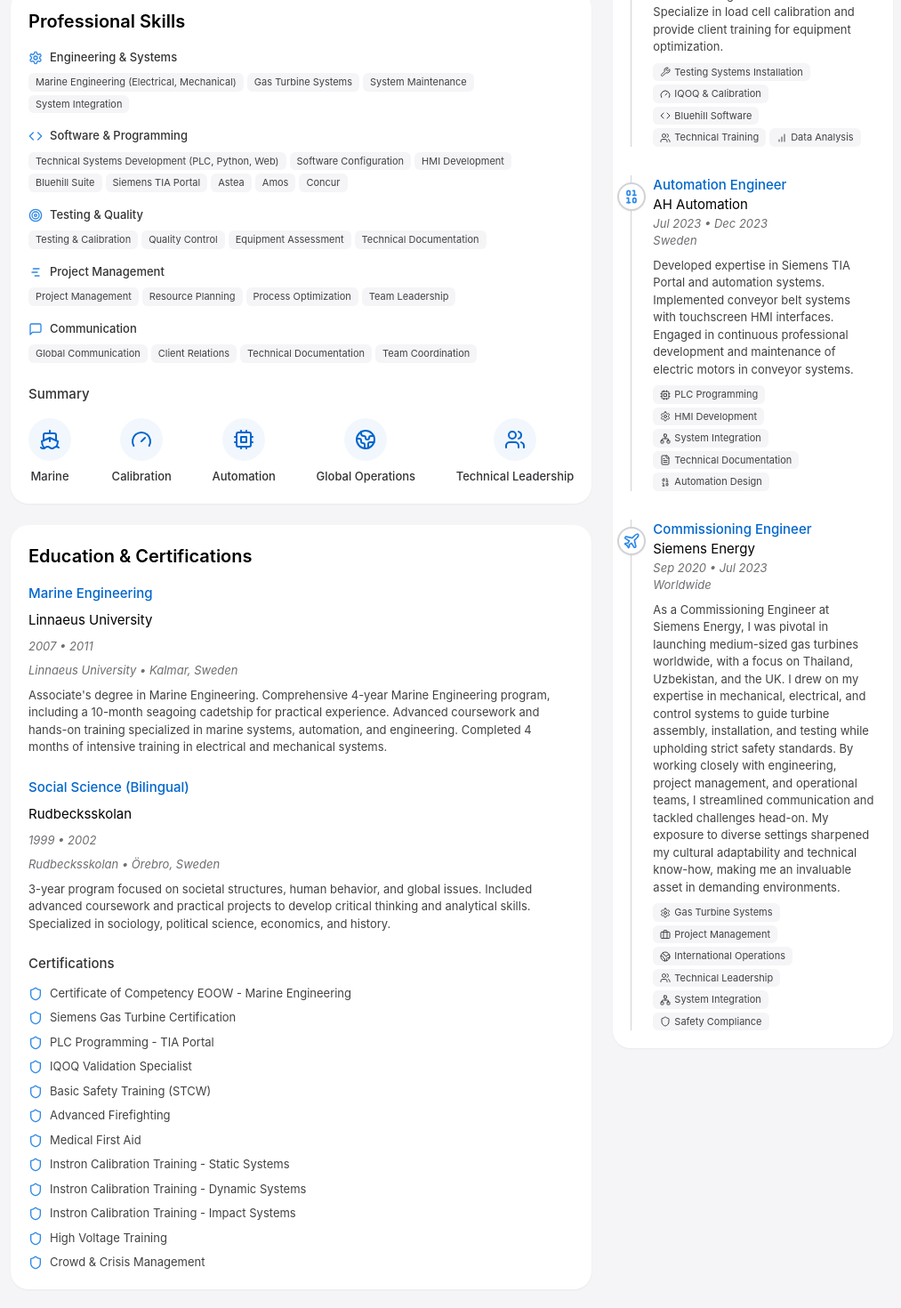
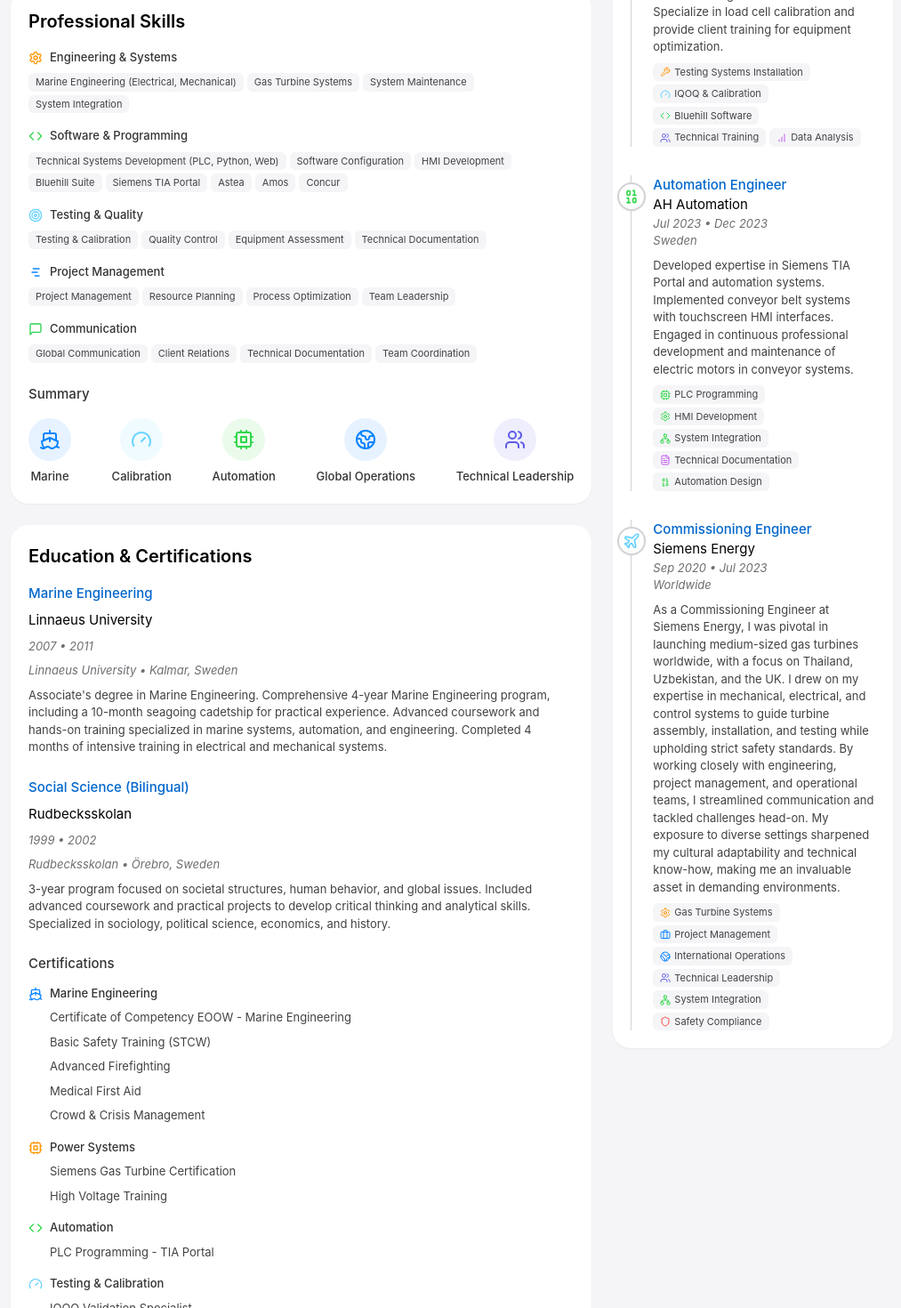
Before and after one commit to nj22az/professional, a React (Create React App) app: page / in a window 1280 px wide. Shown: the part 760-2230 px from the top of the page at 89% size, without its empty margins (132-1145 px from the left). Built offline with nearby package versions, Linux system fonts and the light colour scheme.

Commit message:
Update: Move maritime safety certifications under Marine Engineering category

```diff
--- a/src/components/ProfileView.tsx
+++ b/src/components/ProfileView.tsx
@@ -57,148 +57,148 @@ const skillCategories = {
 };
 
 const categoryIcons: Record<string, JSX.Element> = {
-  'Engineering': <Wrench />,
-  'Programming': <Code />,
-  'Testing': <Gauge />,
-  'Data': <BarChart />,
-  'Safety': <Shield />,
-  'Management': <Briefcase />,
-  'Communication': <MessageSquare />,
-  'Software': <Laptop />,
-  'Technical': <Settings />,
-  'Leadership': <Users />
+  'Engineering': <Wrench className="text-[#FF9500]" />,
+  'Programming': <Code className="text-[#32D74B]" />,
+  'Testing': <Gauge className="text-[#64D2FF]" />,
+  'Data': <BarChart className="text-[#BF5AF2]" />,
+  'Safety': <Shield className="text-[#FF453A]" />,
+  'Management': <Briefcase className="text-[#0A84FF]" />,
+  'Communication': <MessageSquare className="text-[#30D158]" />,
+  'Software': <Laptop className="text-[#32D74B]" />,
+  'Technical': <Settings className="text-[#FF9F0A]" />,
+  'Leadership': <Users className="text-[#5E5CE6]" />
 };
 
 const getJobIcon = (company: string, title: string) => {
   if (['Stena RoRo', 'Stena Baltic A/S', 'Destination Gotland', 'Finnlines', 'Teekay', 'Noble Caledonia', 'Sirius Ship Management S.r.l.', 'Terntank Rederi AS'].includes(company)) {
-    return <Ship className="w-5 h-5 text-blue-500" />;
+    return <Ship className="w-5 h-5 text-[#0A84FF]" />;
   }
   if (company === 'Instron') {
-    return <Car className="w-5 h-5 text-blue-500" />;
+    return <Car className="w-5 h-5 text-[#FF9500]" />;
   }
   if (company === 'AH Automation') {
-    return <Binary className="w-5 h-5 text-blue-500" />;
+    return <Binary className="w-5 h-5 text-[#32D74B]" />;
   }
   if (company === 'Siemens Energy') {
-    return <Plane className="w-5 h-5 text-blue-500" />;
+    return <Plane className="w-5 h-5 text-[#64D2FF]" />;
   }
   if (company === 'DEKRA Industrial') {
-    return <Calculator className="w-5 h-5 text-blue-500" />;
+    return <Calculator className="w-5 h-5 text-[#BF5AF2]" />;
   }
   if (company === 'Trafikverket') {
-    return <Anchor className="w-5 h-5 text-blue-500" />;
+    return <Anchor className="w-5 h-5 text-[#0A84FF]" />;
   }
   if (company === 'Persson Innovation AB') {
-    return <Crown className="w-5 h-5 text-blue-500" />;
+    return <Crown className="w-5 h-5 text-[#FFD60A]" />;
   }
   if (company === 'Örebro Kommun') {
-    return <Factory className="w-5 h-5 text-blue-500" />;
+    return <Factory className="w-5 h-5 text-[#FF9500]" />;
   }
   if (company === 'Various Companies' && title === 'Warehouse Worker') {
-    return <Package className="w-5 h-5 text-blue-500" />;
+    return <Package className="w-5 h-5 text-[#FF9F0A]" />;
   }
   if (company === 'Various Schools') {
-    return <GraduationCap className="w-5 h-5 text-blue-500" />;
+    return <GraduationCap className="w-5 h-5 text-[#5E5CE6]" />;
   }
   if (company === 'Royal Swedish Navy') {
-    return <Shield className="w-5 h-5 text-blue-500" />;
+    return <Shield className="w-5 h-5 text-[#FF453A]" />;
   }
-  return <Wrench className="w-5 h-5 text-blue-500" />;
+  return <Wrench className="w-5 h-5 text-[#FF9500]" />;
 };
 
 const getSkillIcon = (category: string) => {
   switch (category) {
     case 'Engineering & Systems':
-      return <Settings className="w-4 h-4 text-blue-500" />;
+      return <Settings className="w-4 h-4 text-[#FF9500]" />;
     case 'Software & Programming':
-      return <Code className="w-4 h-4 text-blue-500" />;
+      return <Code className="w-4 h-4 text-[#32D74B]" />;
     case 'Testing & Quality':
-      return <Target className="w-4 h-4 text-blue-500" />;
+      return <Target className="w-4 h-4 text-[#64D2FF]" />;
     case 'Project Management':
-      return <GanttChart className="w-4 h-4 text-blue-500" />;
+      return <GanttChart className="w-4 h-4 text-[#0A84FF]" />;
     case 'Communication':
-      return <MessageSquare className="w-4 h-4 text-blue-500" />;
+      return <MessageSquare className="w-4 h-4 text-[#30D158]" />;
     default:
-      return <Wrench className="w-4 h-4 text-blue-500" />;
+      return <Wrench className="w-4 h-4 text-[#FF9500]" />;
   }
 };
 
 const getResponsibilityIcon = (responsibility: string) => {
   const icons: Record<string, JSX.Element> = {
     // Engineering & Systems
-    'Testing Systems Installation': <Wrench className="w-3 h-3" />,
-    'System Installation': <Wrench className="w-3 h-3" />,
-    'System Integration': <Network className="w-3 h-3" />,
-    'System Maintenance': <Wrench className="w-3 h-3" />,
-    'System Repairs': <Wrench className="w-3 h-3" />,
-    'System Operations': <Settings className="w-3 h-3" />,
-    'System Optimization': <Settings className="w-3 h-3" />,
-    'Equipment Repair': <Wrench className="w-3 h-3" />,
-    'Equipment Repairs': <Wrench className="w-3 h-3" />,
-    'Equipment Handling': <Wrench className="w-3 h-3" />,
-    'Equipment Assessment': <Gauge className="w-3 h-3" />,
-    'Equipment Overhaul': <Wrench className="w-3 h-3" />,
-    'Equipment Maintenance': <Wrench className="w-3 h-3" />,
-    'Equipment Calibration': <Gauge className="w-3 h-3" />,
-    'Engine Operations': <Settings className="w-3 h-3" />,
-    'Engine Systems': <Settings className="w-3 h-3" />,
-    'Machinery Operations': <Settings className="w-3 h-3" />,
-    'Gas Turbine Systems': <Settings className="w-3 h-3" />,
-    'Dynamic Positioning': <Target className="w-3 h-3" />,
-    'Emergency Systems': <Shield className="w-3 h-3" />,
-    'Automation Systems': <Cpu className="w-3 h-3" />,
-    'Automation Design': <Binary className="w-3 h-3" />,
-    'Technical Operations': <Settings className="w-3 h-3" />,
+    'Testing Systems Installation': <Wrench className="w-3 h-3 text-[#FF9500]" />,
+    'System Installation': <Wrench className="w-3 h-3 text-[#FF9500]" />,
+    'System Integration': <Network className="w-3 h-3 text-[#32D74B]" />,
+    'System Maintenance': <Wrench className="w-3 h-3 text-[#FF9500]" />,
+    'System Repairs': <Wrench className="w-3 h-3 text-[#FF9500]" />,
+    'System Operations': <Settings className="w-3 h-3 text-[#FF9500]" />,
+    'System Optimization': <Settings className="w-3 h-3 text-[#FF9500]" />,
+    'Equipment Repair': <Wrench className="w-3 h-3 text-[#FF9500]" />,
+    'Equipment Repairs': <Wrench className="w-3 h-3 text-[#FF9500]" />,
+    'Equipment Handling': <Wrench className="w-3 h-3 text-[#FF9500]" />,
+    'Equipment Assessment': <Gauge className="w-3 h-3 text-[#64D2FF]" />,
+    'Equipment Overhaul': <Wrench className="w-3 h-3 text-[#FF9500]" />,
+    'Equipment Maintenance': <Wrench className="w-3 h-3 text-[#FF9500]" />,
+    'Equipment Calibration': <Gauge className="w-3 h-3 text-[#64D2FF]" />,
+    'Engine Operations': <Settings className="w-3 h-3 text-[#FF9500]" />,
+    'Engine Systems': <Settings className="w-3 h-3 text-[#FF9500]" />,
+    'Machinery Operations': <Settings className="w-3 h-3 text-[#FF9500]" />,
+    'Gas Turbine Systems': <Settings className="w-3 h-3 text-[#FF9500]" />,
+    'Dynamic Positioning': <Target className="w-3 h-3 text-[#64D2FF]" />,
+    'Emergency Systems': <Shield className="w-3 h-3 text-[#FF453A]" />,
+    'Automation Systems': <Cpu className="w-3 h-3 text-[#32D74B]" />,
+    'Automation Design': <Binary className="w-3 h-3 text-[#32D74B]" />,
+    'Technical Operations': <Settings className="w-3 h-3 text-[#FF9500]" />,
 
     // Software & Programming
-    'IQOQ & Calibration': <Gauge className="w-3 h-3" />,
-    'Bluehill Software': <Code className="w-3 h-3" />,
-    'Software Configuration': <Code className="w-3 h-3" />,
-    'PLC Programming': <Cpu className="w-3 h-3" />,
-    'HMI Development': <Settings className="w-3 h-3" />,
+    'IQOQ & Calibration': <Gauge className="w-3 h-3 text-[#64D2FF]" />,
+    'Bluehill Software': <Code className="w-3 h-3 text-[#32D74B]" />,
+    'Software Configuration': <Code className="w-3 h-3 text-[#32D74B]" />,
+    'PLC Programming': <Cpu className="w-3 h-3 text-[#32D74B]" />,
+    'HMI Development': <Settings className="w-3 h-3 text-[#32D74B]" />,
 
     // Management & Leadership
-    'Project Management': <Briefcase className="w-3 h-3" />,
-    'Team Leadership': <Users className="w-3 h-3" />,
-    'Technical Leadership': <Users className="w-3 h-3" />,
-    'Team Supervision': <Users className="w-3 h-3" />,
-    'Team Coordination': <Users className="w-3 h-3" />,
-    'Resource Planning': <GanttChart className="w-3 h-3" />,
-    'Process Optimization': <Settings className="w-3 h-3" />,
-    'Maintenance Planning': <GanttChart className="w-3 h-3" />,
-    'Technical Planning': <GanttChart className="w-3 h-3" />,
-    'Logistics Operations': <GanttChart className="w-3 h-3" />,
-    'Inventory Management': <Database className="w-3 h-3" />,
-    'International Operations': <Globe2 className="w-3 h-3" />,
+    'Project Management': <Briefcase className="w-3 h-3 text-[#0A84FF]" />,
+    'Team Leadership': <Users className="w-3 h-3 text-[#5E5CE6]" />,
+    'Technical Leadership': <Users className="w-3 h-3 text-[#5E5CE6]" />,
+    'Team Supervision': <Users className="w-3 h-3 text-[#5E5CE6]" />,
+    'Team Coordination': <Users className="w-3 h-3 text-[#5E5CE6]" />,
+    'Resource Planning': <GanttChart className="w-3 h-3 text-[#0A84FF]" />,
+    'Process Optimization': <Settings className="w-3 h-3 text-[#FF9500]" />,
+    'Maintenance Planning': <GanttChart className="w-3 h-3 text-[#0A84FF]" />,
+    'Technical Planning': <GanttChart className="w-3 h-3 text-[#0A84FF]" />,
+    'Logistics Operations': <GanttChart className="w-3 h-3 text-[#0A84FF]" />,
+    'Inventory Management': <Database className="w-3 h-3 text-[#BF5AF2]" />,
+    'International Operations': <Globe2 className="w-3 h-3 text-[#0A84FF]" />,
 
     // Quality & Safety
-    'Quality Control': <Target className="w-3 h-3" />,
-    'Quality Assurance': <Target className="w-3 h-3" />,
-    'Quality Standards': <Target className="w-3 h-3" />,
-    'Safety Protocols': <Shield className="w-3 h-3" />,
-    'Safety Compliance': <Shield className="w-3 h-3" />,
-    'Safety Standards': <Shield className="w-3 h-3" />,
-    'Emergency Response': <Shield className="w-3 h-3" />,
-    'Industrial Inspections': <Target className="w-3 h-3" />,
-    'Regulatory Standards': <ClipboardList className="w-3 h-3" />,
+    'Quality Control': <Target className="w-3 h-3 text-[#64D2FF]" />,
+    'Quality Assurance': <Target className="w-3 h-3 text-[#64D2FF]" />,
+    'Quality Standards': <Target className="w-3 h-3 text-[#64D2FF]" />,
+    'Safety Protocols': <Shield className="w-3 h-3 text-[#FF453A]" />,
+    'Safety Compliance': <Shield className="w-3 h-3 text-[#FF453A]" />,
+    'Safety Standards': <Shield className="w-3 h-3 text-[#FF453A]" />,
+    'Emergency Response': <Shield className="w-3 h-3 text-[#FF453A]" />,
+    'Industrial Inspections': <Target className="w-3 h-3 text-[#64D2FF]" />,
+    'Regulatory Standards': <ClipboardList className="w-3 h-3 text-[#64D2FF]" />,
 
     // Documentation & Analysis
-    'Technical Documentation': <FileText className="w-3 h-3" />,
-    'Documentation': <FileText className="w-3 h-3" />,
-    'Data Analysis': <BarChart className="w-3 h-3" />,
-    'Technical Training': <Users className="w-3 h-3" />,
-    'Client Training': <Users className="w-3 h-3" />,
-    'Technical Support': <HeartHandshake className="w-3 h-3" />,
-    'Client Relations': <HeartHandshake className="w-3 h-3" />,
+    'Technical Documentation': <FileText className="w-3 h-3 text-[#BF5AF2]" />,
+    'Documentation': <FileText className="w-3 h-3 text-[#BF5AF2]" />,
+    'Data Analysis': <BarChart className="w-3 h-3 text-[#BF5AF2]" />,
+    'Technical Training': <Users className="w-3 h-3 text-[#5E5CE6]" />,
+    'Client Training': <Users className="w-3 h-3 text-[#5E5CE6]" />,
+    'Technical Support': <HeartHandshake className="w-3 h-3 text-[#30D158]" />,
+    'Client Relations': <HeartHandshake className="w-3 h-3 text-[#30D158]" />,
 
     // Maritime & Military
-    'Military Operations': <Shield className="w-3 h-3" />,
-    'Military Training': <Shield className="w-3 h-3" />,
-    'Maritime Operations': <Ship className="w-3 h-3" />,
-    'Cargo Systems': <Ship className="w-3 h-3" />,
-    'Preventive Maintenance': <Wrench className="w-3 h-3" />,
-    'Basic Maintenance': <Wrench className="w-3 h-3" />,
-    'Practical Training': <Users className="w-3 h-3" />
+    'Military Operations': <Shield className="w-3 h-3 text-[#FF453A]" />,
+    'Military Training': <Shield className="w-3 h-3 text-[#FF453A]" />,
+    'Maritime Operations': <Ship className="w-3 h-3 text-[#0A84FF]" />,
+    'Cargo Systems': <Ship className="w-3 h-3 text-[#0A84FF]" />,
+    'Preventive Maintenance': <Wrench className="w-3 h-3 text-[#FF9500]" />,
+    'Basic Maintenance': <Wrench className="w-3 h-3 text-[#FF9500]" />,
+    'Practical Training': <Users className="w-3 h-3 text-[#5E5CE6]" />
   };
   return icons[responsibility] || null;
 };
@@ -332,8 +332,8 @@ const UnifiedSkillSummary: React.FC<UnifiedSkillSummaryProps> = ({ experiences,
           transition={{ delay: 0.1 }}
           className="flex flex-col items-center"
         >
-          <div className="w-12 h-12 rounded-full bg-blue-50 flex items-center justify-center mb-2">
-            <Ship className="w-6 h-6 text-blue-600" />
+          <div className="w-12 h-12 rounded-full bg-[#0A84FF]/10 flex items-center justify-center mb-2">
+            <Ship className="w-6 h-6 text-[#0A84FF]" />
           </div>
           <span className="text-[13px] font-medium text-gray-700 text-center">Marine</span>
         </motion.div>
@@ -344,8 +344,8 @@ const UnifiedSkillSummary: React.FC<UnifiedSkillSummaryProps> = ({ experiences,
           transition={{ delay: 0.2 }}
           className="flex flex-col items-center"
         >
-          <div className="w-12 h-12 rounded-full bg-blue-50 flex items-center justify-center mb-2">
-            <Gauge className="w-6 h-6 text-blue-600" />
+          <div className="w-12 h-12 rounded-full bg-[#64D2FF]/10 flex items-center justify-center mb-2">
+            <Gauge className="w-6 h-6 text-[#64D2FF]" />
           </div>
           <span className="text-[13px] font-medium text-gray-700 text-center">Calibration</span>
         </motion.div>
@@ -356,8 +356,8 @@ const UnifiedSkillSummary: React.FC<UnifiedSkillSummaryProps> = ({ experiences,
           transition={{ delay: 0.3 }}
           className="flex flex-col items-center"
         >
-          <div className="w-12 h-12 rounded-full bg-blue-50 flex items-center justify-center mb-2">
-            <Cpu className="w-6 h-6 text-blue-600" />
+          <div className="w-12 h-12 rounded-full bg-[#32D74B]/10 flex items-center justify-center mb-2">
+            <Cpu className="w-6 h-6 text-[#32D74B]" />
           </div>
           <span className="text-[13px] font-medium text-gray-700 text-center">Automation</span>
         </motion.div>
@@ -368,8 +368,8 @@ const UnifiedSkillSummary: React.FC<UnifiedSkillSummaryProps> = ({ experiences,
           transition={{ delay: 0.4 }}
           className="flex flex-col items-center"
         >
-          <div className="w-12 h-12 rounded-full bg-blue-50 flex items-center justify-center mb-2">
-            <Globe2 className="w-6 h-6 text-blue-600" />
+          <div className="w-12 h-12 rounded-full bg-[#0A84FF]/10 flex items-center justify-center mb-2">
+            <Globe2 className="w-6 h-6 text-[#0A84FF]" />
           </div>
           <span className="text-[13px] font-medium text-gray-700 text-center">Global Operations</span>
         </motion.div>
@@ -380,8 +380,8 @@ const UnifiedSkillSummary: React.FC<UnifiedSkillSummaryProps> = ({ experiences,
           transition={{ delay: 0.5 }}
           className="flex flex-col items-center"
         >
-          <div className="w-12 h-12 rounded-full bg-blue-50 flex items-center justify-center mb-2">
-            <Users className="w-6 h-6 text-blue-600" />
+          <div className="w-12 h-12 rounded-full bg-[#5E5CE6]/10 flex items-center justify-center mb-2">
+            <Users className="w-6 h-6 text-[#5E5CE6]" />
           </div>
           <span className="text-[13px] font-medium text-gray-700 text-center">Technical Leadership</span>
         </motion.div>
@@ -562,6 +562,51 @@ const ProfileView: React.FC<ProfileViewProps> = ({ onDownloadCV, onDownloadCover
     document.body.removeChild(link);
   };
 
+  const getCertificationIcon = (cert: string): { icon: JSX.Element; category: string } => {
+    // Marine & Engineering (including maritime safety certifications)
+    if (cert.includes('EOOW') ||
+        cert.includes('Marine Engineering') ||
+        cert.includes('STCW') ||
+        cert.includes('Firefighting') ||
+        cert.includes('Medical First Aid') ||
+        cert.includes('Crowd & Crisis Management')) {
+      return {
+        icon: <Ship className="w-4 h-4 text-[#0A84FF]" />, // Blue for marine
+        category: 'Marine Engineering'
+      };
+    }
+
+    // Power Systems
+    if (cert.includes('Gas Turbine') || cert.includes('High Voltage')) {
+      return {
+        icon: <Cpu className="w-4 h-4 text-[#FF9500]" />, // Orange for power systems
+        category: 'Power Systems'
+      };
+    }
+
+    // Automation & Programming
+    if (cert.includes('PLC') || cert.includes('Programming')) {
+      return {
+        icon: <Code className="w-4 h-4 text-[#32D74B]" />, // Green for programming
+        category: 'Automation'
+      };
+    }
+
+    // Testing & Calibration
+    if (cert.includes('IQOQ') || cert.includes('Calibration')) {
+      return {
+        icon: <Gauge className="w-4 h-4 text-[#64D2FF]" />, // Light blue for testing
+        category: 'Testing & Calibration'
+      };
+    }
+
+    // Default
+    return {
+      icon: <Ship className="w-4 h-4 text-[#0A84FF]" />,
+      category: 'Other'
+    };
+  };
+
   return (
     <div className="min-h-screen bg-[#f5f5f7] print:bg-white print:min-h-0">
       <div className="max-w-5xl mx-auto px-4 py-8 print:p-6 print:max-w-none">
@@ -738,14 +783,28 @@ const ProfileView: React.FC<ProfileViewProps> = ({ onDownloadCV, onDownloadCover
                 {/* Certifications */}
                 <div className="mt-6">
                   <h4 className="text-[15px] font-medium text-gray-700 mb-3">Certifications</h4>
-                  <div className="space-y-2">
-                    {certifications.map((cert, index) => (
-                      <div
-                        key={index}
-                        className="flex items-center gap-2 text-[13px] text-gray-600"
-                      >
-                        <Shield className="w-4 h-4 text-blue-500 shrink-0" />
-                        <span>{cert}</span>
+                  <div className="space-y-4">
+                    {Object.entries(
+                      certifications.reduce((acc, cert) => {
+                        const { category } = getCertificationIcon(cert);
+                        if (!acc[category]) acc[category] = [];
+                        acc[category].push(cert);
+                        return acc;
+                      }, {} as Record<string, string[]>)
+                    ).map(([category, certs]) => (
+                      <div key={category} className="space-y-2">
+                        <div className="flex items-center gap-2">
+                          {getCertificationIcon(certs[0]).icon}
+                          <span className="text-[13px] font-medium text-gray-700">{category}</span>
+                        </div>
+                        {certs.map((cert, index) => (
+                          <div
+                            key={index}
+                            className="flex items-center gap-2 text-[13px] text-gray-600 ml-6"
+                          >
+                            <span>{cert}</span>
+                          </div>
+                        ))}
                       </div>
                     ))}
                   </div>
--- a/src/contexts/CareerContext.tsx
+++ b/src/contexts/CareerContext.tsx
@@ -459,7 +459,6 @@ const defaultContext: Omit<CareerContextType, 'updatePersonalInfo' | 'updateExpe
     "Medical First Aid",
     "Instron Calibration Training - Static Systems",
     "Instron Calibration Training - Dynamic Systems",
-    "Instron Calibration Training - Impact Systems",
     "High Voltage Training",
     "Crowd & Crisis Management"
   ]
```
Also changed, not shown: src/components/ContactModal.tsx (+12 -28 lines).
